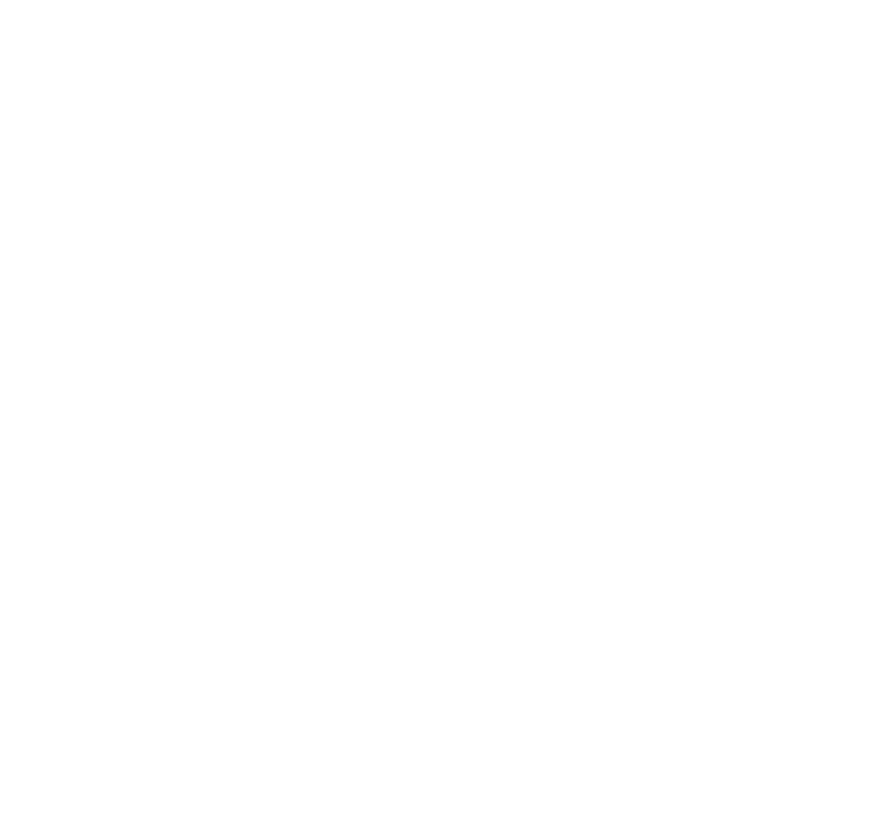
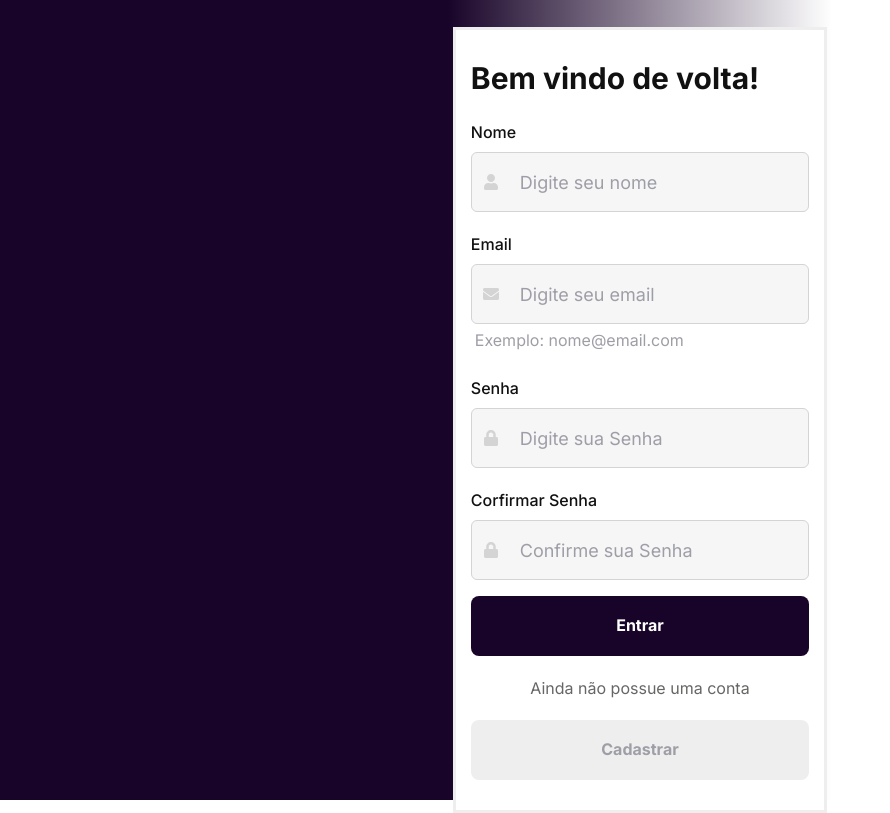
Before and after one commit to lancao2/do-it, a React (Create React App) app: page /Register in a window 1280 px wide. Shown: the whole page, without its empty margins (0-890 px from the left). Built offline with nearby package versions, Linux system fonts and the light colour scheme.

Commit message:
feat: register page & register form

```diff
--- /dev/null
+++ b/src/pages/Register/index.tsx
@@ -0,0 +1,70 @@
+import { Flex } from "@chakra-ui/react";
+import { yupResolver } from "@hookform/resolvers/yup";
+import { useState } from "react";
+import { FieldValues, useForm } from "react-hook-form";
+import { RegisterInfo } from "./registerInfo";
+import { RegisterForm } from "./registerForm";
+import * as yup from "yup";
+
+const RegisterSchema = yup.object().shape({
+  name: yup.string().required("Nome obrigatório"),
+  email: yup.string().required("Email obrigatório").email("Email inválido"),
+  passwod: yup.string().required("Senha obrigatória"),
+  confirm_password: yup
+    .string()
+    .required("Confirmação de senha obrigatório ")
+    .oneOf([yup.ref("password")], "Senhas divergentes"),
+});
+
+interface RegisterData extends FieldValues {
+  email: string;
+  password: string;
+  name: string;
+}
+
+export const Register = () => {
+  const [loading, setLoading] = useState(false);
+
+  const {
+    register,
+    handleSubmit,
+    formState: { errors },
+  } = useForm<RegisterData>({
+    resolver: yupResolver(RegisterSchema),
+  });
+
+  const handleRegister = (data: RegisterData) => {
+    console.log(data);
+  };
+
+  return (
+    <Flex
+      alignItems="center"
+      justifyContent="center"
+      padding={["10px 15px", "10px 15px", "0px", "0px"]}
+      height={["auto", "auto", "100vh", "100vh"]}
+      color="white"
+      bgGradient={[
+        "linear(to-b, purple.800 65%, white 35%)",
+        "linear(to-b, purple.800 65%, white 35%)",
+        "linear(to-r, purple.800 35%, white 65% )",
+        "linear(to-r, purple.800 35%, white 65% )",
+      ]}
+    >
+      <Flex
+        w={["100%", "100%", "90%", "65%"]}
+        justifyContent="center"
+        flexDirection={["column", "column", "row-reverse", "row-reverse"]}
+        alignItems="center"
+      >
+        <RegisterInfo />
+        <RegisterForm
+          errors={errors}
+          handleLogin={handleSubmit(handleRegister)}
+          loading={loading}
+          register={register}
+        />
+      </Flex>
+    </Flex>
+  );
+};
--- /dev/null
+++ b/src/pages/Register/registerForm.tsx
@@ -0,0 +1,110 @@
+import { Box, Button, Grid, Heading, Text, VStack } from "@chakra-ui/react"
+import { DeepMap, FieldError, FieldValues, UseFormRegister } from "react-hook-form";
+import { FaEnvelope, FaLock, FaUser } from "react-icons/fa";
+import {Input} from "../../components/Form/input"
+
+interface RegisterData extends FieldValues {
+  email: string;
+  password: string;
+}
+
+interface RegisterFormProps{
+  handleRegister: () => void;
+  register: UseFormRegister<RegisterData>;
+  errors: Partial<DeepMap<RegisterData, FieldError>>
+  loading: boolean;
+};
+
+
+
+
+export const RegisterForm = ({handleRegister, register, errors, loading}: RegisterFormProps) => {
+
+
+    return (
+        <Grid
+          as="form"
+          onSubmit={handleRegister}
+          mt="10"
+          w={["100%", "100%", "45%", "45%"]}
+          padding="30px 15px"
+          border="3px solid"
+          borderColor="gray.100"
+          bg="white"
+          color="gray.900"
+        >
+          <Heading size="lg">Bem vindo de volta!</Heading>
+          <VStack mt="6" spacing="5">
+          <Box w="100%">
+              <Input
+                {...register("name")}
+                icon={FaUser}
+                label="Nome"
+                error={errors.name}
+                placeholder="Digite seu nome"
+              />
+            </Box>
+            <Box w="100%">
+              <Input
+                {...register("email")}
+                icon={FaEnvelope}
+                label="Email"
+                type="email"
+                error={errors.email}
+                placeholder="Digite seu email"
+              />
+              {!errors.email && (
+                <Text m="1" mt="1" color="gray.300">
+                  Exemplo: nome@email.com
+                </Text>
+              )}
+            </Box>
+            <Input
+              icon={FaLock}
+              label="Senha"
+              type="password"
+              error={errors.password}
+              placeholder="Digite sua Senha"
+              {...register("passwod")}
+            />
+            <Input
+              icon={FaLock}
+              label="Corfirmar Senha"
+              type="password"
+              error={errors.confirm_password}
+              placeholder="Confirme sua Senha"
+              {...register("confirm_passwod")}
+            />
+          </VStack>
+          <VStack mt="4" spacing="5">
+            <Button
+              isLoading={loading}
+              bg="purple.800"
+              w="100%"
+              color="white"
+              borderRadius="8px"
+              _hover={{
+                background: "purple.900",
+              }}
+              h="60px"
+              type="submit"
+            >
+              Entrar
+            </Button>
+            <Text color="gray.400">Ainda não possue uma conta</Text>
+            <Button
+              bg="gray.100"
+              w="100%"
+              color="gray.300"
+              borderRadius="8px"
+              _hover={{
+                background: "gray.200",
+              }}
+              h="60px"
+            >
+              Cadastrar
+            </Button>
+          </VStack>
+        </Grid>
+    )
+}
--- /dev/null
+++ b/src/pages/Register/registerInfo.tsx
@@ -0,0 +1 @@
+export const RegisterInfo = () => <div></div>
--- a/src/routes/indes.tsx
+++ b/src/routes/indes.tsx
@@ -1,12 +1,14 @@
 import { Switch } from "react-router-dom";
 import { Dashboard } from "../pages/Dashboard";
 import { Login } from "../pages/Login";
+import { Register } from "../pages/Register";
 import { Route } from "./route";
 
 
 export const Routes = () => (
     <Switch>
         <Route component={Login} exact path="/"></Route>
+        <Route path="/Register" component={Register}></Route>
         <Route path="/dashboard" component={Dashboard} isPrivate></Route>
 
     </Switch>
```
